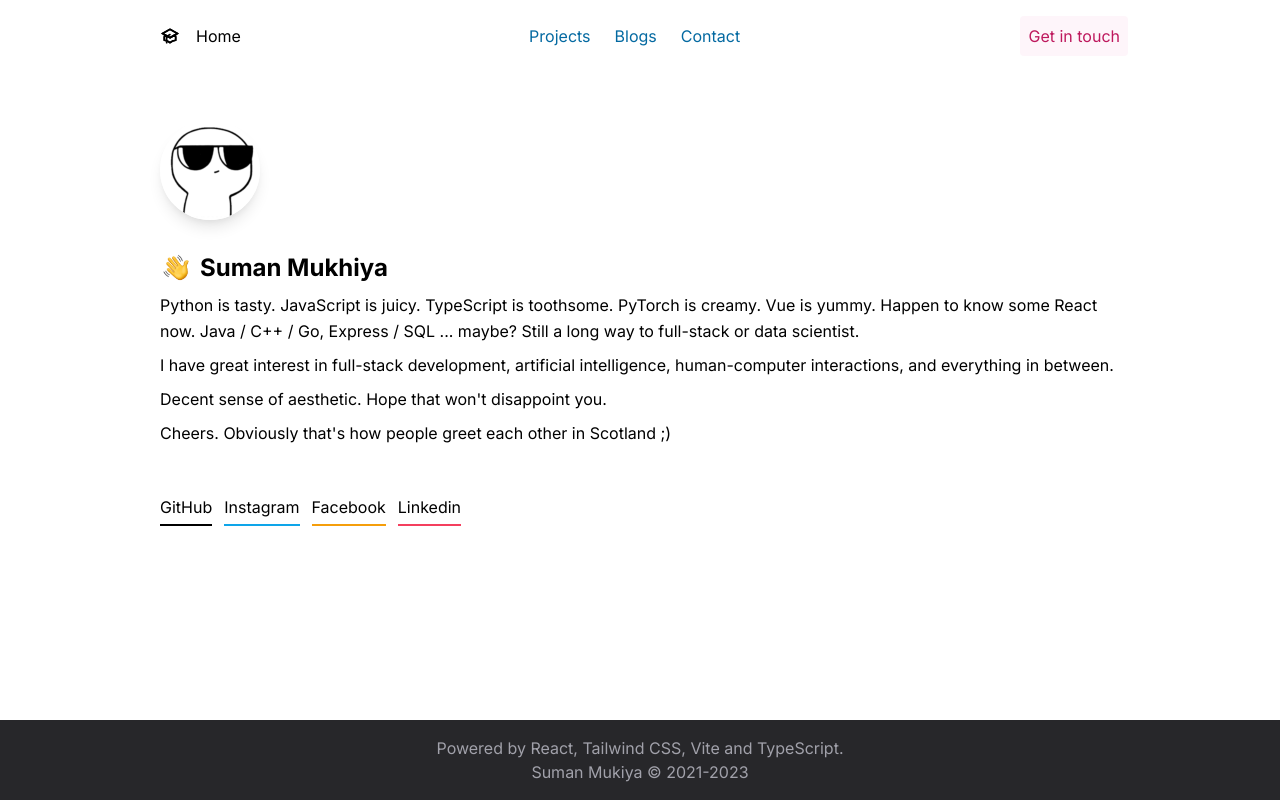
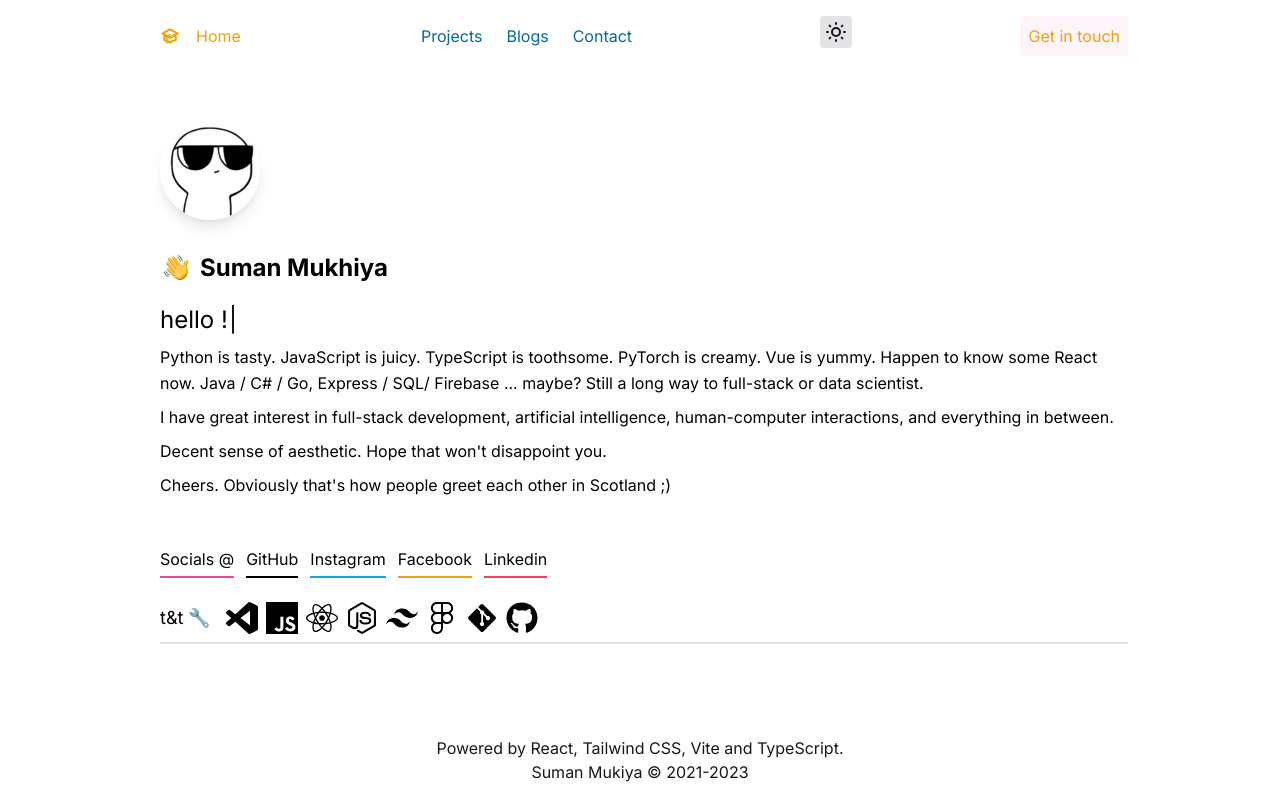
Before and after one commit to CyborgMKH/portfolio, a React (Vite) app: page / in a window 1280 px wide. Built offline with nearby package versions, Linux system fonts and the light colour scheme.

Commit message:
added next-themes

```diff
--- a/package.json
+++ b/package.json
@@ -10,11 +10,15 @@
     "@heroicons/react": "^1.0.1",
     "@icons-pack/react-simple-icons": "^4.0.0",
     "axios": "^0.21.1",
+    "classnames": "^2.3.2",
+    "next-themes": "^0.2.1",
     "react": "^17.0.1",
     "react-dom": "^17.0.1",
     "react-hot-toast": "^2.4.1",
+    "react-icons": "^4.10.1",
     "react-router-dom": "^5.2.0",
-    "react-transition-group": "^4.4.1"
+    "react-transition-group": "^4.4.1",
+    "typewriter-effect": "^2.20.1"
   },
   "devDependencies": {
     "@tailwindcss/postcss7-compat": "^2.2.2",
--- a/src/App.tsx
+++ b/src/App.tsx
@@ -1,76 +1,120 @@
-import { AcademicCapIcon, ExternalLinkIcon, MenuIcon } from '@heroicons/react/outline'
-import React, { useEffect, useRef, useState } from 'react'
-import { BrowserRouter as Router, Link, Route, Switch } from 'react-router-dom'
-import { CSSTransition } from 'react-transition-group'
-import GPG from './views/GPG'
-import Home from './views/Home'
-import NotFound from './views/NotFound'
-import Projects from './views/Projects'
-import Social from './views/Social'
+import React, { useEffect, useRef, useState } from "react";
+import { BrowserRouter as Router, Link, Route, Switch } from "react-router-dom";
+import { CSSTransition } from "react-transition-group";
+import GPG from "./views/GPG";
+import Home from "./views/Home";
+import NotFound from "./views/NotFound";
+import Projects from "./views/Projects";
+import Social from "./views/Social";
+import ThemeSwitch from "./views/ThemeSwitch";
+import {
+  AcademicCapIcon,
+  ExternalLinkIcon,
+  MenuIcon,
+} from "@heroicons/react/outline";
 
 const App = () => {
-  const currentYear: number = new Date().getFullYear()
-  const [showMenu, setShowMenu] = useState(false)
+  const currentYear: number = new Date().getFullYear();
+  const [showMenu, setShowMenu] = useState(false);
+  const [theme, setTheme] = useState(localStorage.getItem("theme") || "");
 
   // TO-DO: this should be refactored
-  const menuRef = useRef<any>(null)
-  const buttonRef = useRef<any>(null)
+  const menuRef = useRef<any>(null);
+  const buttonRef = useRef<any>(null);
 
   const closeMenu = () => {
-    setShowMenu(false)
-  }
+    setShowMenu(false);
+  };
   const handleToggleMenu = (e: MouseEvent) => {
     if (buttonRef.current && buttonRef.current.contains(e.target)) {
-      return
+      return;
     }
     if (menuRef.current && !menuRef.current.contains(e.target)) {
-      closeMenu()
+      closeMenu();
     }
-  }
+  };
 
   useEffect(() => {
-    document.addEventListener('click', handleToggleMenu)
+    document.addEventListener("click", handleToggleMenu);
     return () => {
-      document.removeEventListener('click', handleToggleMenu)
+      document.removeEventListener("click", handleToggleMenu);
+    };
+  }, []);
+
+  const toggleTheme = () => {
+    const newTheme = theme === "light" ? "dark" : "light";
+    setTheme(newTheme);
+    localStorage.setItem("theme", newTheme);
+  };
+
+  useEffect(() => {
+    const storedTheme = localStorage.getItem("theme");
+    if (storedTheme) {
+      setTheme(storedTheme);
+    } else if (window.matchMedia("(prefers-color-scheme: dark)").matches) {
+      setTheme("dark");
+    } else {
+      setTheme("light");
     }
-  }, [])
+  }, []);
 
   return (
     <Router>
-      <div className="min-h-screen flex flex-col dark:bg-gray-900 dark:text-white">
+      <div
+        className={`min-h-screen flex flex-col ${
+          theme === "dark" ? "dark:bg-gray-900 dark:text-white" : ""
+        }`}
+      >
         <div className="container mx-auto px-6 flex-grow max-w-5xl">
           <nav className="mt-4 flex flex-row justify-between">
             <Link
-              className="flex lg:p-2 py-2 rounded items-center lg:hover:bg-gray-100 lg:dark:hover:bg-gray-800"
+              className={`flex lg:p-2 py-2 rounded items-center lg:hover:bg-gray-100 hover:bg-blue-50 lg:dark:hover:bg-gray-800 ${
+                theme === "dark" ? "dark:text-yellow-400" : "text-yellow-500"
+              }`}
               to="/"
             >
               <AcademicCapIcon className="mr-4 w-5 h-5" />
-              <span>Home</span>
+              <span
+                className={
+                  theme === "dark" ? "dark:text-white" : "text-yellow-500"
+                }
+              >
+                Home
+              </span>
             </Link>
 
             {/* Navigation on desktop devices */}
             <div className="hidden md:flex">
               <Link
-                className="text-blue-700 dark:text-yellow-400 p-2 mr-2 rounded hover:bg-blue-50 dark:hover:bg-gray-800"
+                className={`text-blue-700 ${
+                  theme === "dark" ? "dark:text-yellow-400" : ""
+                } p-2 mr-2 rounded hover:bg-blue-50 dark:hover:bg-gray-800`}
                 to="/projects"
               >
                 Projects
               </Link>
               <Link
-                className="text-blue-700 dark:text-yellow-400 p-2 mr-2 rounded hover:bg-blue-50 dark:hover:bg-gray-800"
+                className={`text-blue-700 ${
+                  theme === "dark" ? "dark:text-yellow-400" : ""
+                } p-2 mr-2 rounded hover:bg-blue-50 dark:hover:bg-gray-800`}
                 to="/social"
               >
                 Blogs
               </Link>
               <Link
-                className="text-blue-700 dark:text-yellow-400 p-2 rounded hover:bg-blue-50 dark:hover:bg-gray-800"
+                className={`text-blue-700 ${
+                  theme === "dark" ? "dark:text-yellow-400" : ""
+                } p-2 rounded hover:bg-blue-50 dark:hover:bg-gray-800`}
                 to="/gpg"
               >
                 Contact
               </Link>
             </div>
+            <ThemeSwitch theme={theme} toggleTheme={toggleTheme} />
             <a
-              className="bg-pink-100 text-pink-700 p-2 rounded bg-opacity-40 hover:bg-opacity-80 dark:bg-opacity-10 dark:hover:bg-opacity-20 hidden md:block"
+              className={`bg-pink-100 p-2 rounded bg-opacity-40 hover:bg-opacity-80 dark:bg-opacity-10 dark:hover:bg-opacity-20 hidden md:block ${
+                theme === "dark" ? "dark:text-white" : "text-yellow-500"
+              } hover:text-yellow-600`}
               href="mailto:suman.mukhiya@hotmail.com"
             >
               Get in touch
@@ -81,12 +125,18 @@ const App = () => {
               className="md:hidden p-2"
               ref={buttonRef}
               onClick={() => {
-                setShowMenu(true)
+                setShowMenu(true);
               }}
             >
               <MenuIcon className="w-5 h-5" />
             </button>
-            <CSSTransition in={showMenu} timeout={300} classNames="menu" unmountOnExit nodeRef={menuRef}>
+            <CSSTransition
+              in={showMenu}
+              timeout={300}
+              classNames="menu"
+              unmountOnExit
+              nodeRef={menuRef}
+            >
               <div className="absolute top-0 right-0" ref={menuRef}>
                 <div className="flex flex-col space-y-4 m-3 p-4 rounded bg-white dark:bg-gray-800 shadow-xl">
                   <Link to="/projects" onClick={closeMenu}>
@@ -98,7 +148,11 @@ const App = () => {
                   <Link to="/gpg" onClick={closeMenu}>
                     Contact
                   </Link>
-                  <a className="flex items-center" href="mailto:suman.mukhiya@hotmail.com" onClick={closeMenu}>
+                  <a
+                    className="flex items-center"
+                    href="mailto:suman.mukhiya@hotmail.com"
+                    onClick={closeMenu}
+                  >
                     <span className="mr-2">Get in touch</span>
                     <ExternalLinkIcon className="w-5 h-5" />
                   </a>
@@ -128,23 +182,32 @@ const App = () => {
           </div>
         </div>
 
-        <footer className="w-full text-center bg-gray-800 text-gray-400 p-4">
+        <footer
+          className={`w-full text-center ${
+            theme === "dark"
+              ? "bg-gray-800 text-white"
+              : "bg-white-200 text-gray-900"
+          } p-4`}
+        >
           <div className="container mx-auto">
             <div>
-              Powered by{' '}
-              <a className="hover:text-white" href="https://reactjs.org/">
+              Powered by{" "}
+              <a className="hover:text-black" href="https://reactjs.org/">
                 React
               </a>
-              ,{' '}
-              <a className="hover:text-white" href="https://tailwindcss.com/">
+              ,{" "}
+              <a className="hover:text-black" href="https://tailwindcss.com/">
                 Tailwind CSS
               </a>
-              ,{' '}
-              <a className="hover:text-white" href="https://vitejs.dev/">
+              ,{" "}
+              <a className="hover:text-black" href="https://vitejs.dev/">
                 Vite
-              </a>{' '}
-              and{' '}
-              <a className="hover:text-white" href="https://www.typescriptlang.org/">
+              </a>{" "}
+              and{" "}
+              <a
+                className="hover:text-black"
+                href="https://www.typescriptlang.org/"
+              >
                 TypeScript.
               </a>
             </div>
@@ -153,7 +216,7 @@ const App = () => {
         </footer>
       </div>
     </Router>
-  )
-}
+  );
+};
 
-export default App
+export default App;
--- a/src/views/GPG.tsx
+++ b/src/views/GPG.tsx
@@ -88,7 +88,7 @@ const GPG: React.FC = () => {
           value={formData.message}
         ></textarea>
         <button
-          className={`block mt-4 text-white font-bold text-sm px-4 py-2 rounded-md ${
+          className={`block mt-4 bg-gray-500 text-white font-bold text-sm px-4 py-2 rounded-md ${
             isDisabled
               ? "bg-gradient-to-r from-gray-500 via-black to-gray-500 cursor-not-allowed"
               : "bg-blue hover:bg-green-500 hover:text-white"
--- a/src/views/Home.tsx
+++ b/src/views/Home.tsx
@@ -1,65 +1,65 @@
-import React from 'react'
-import avatar from '../assets/avatar.png'
-import wave from '../assets/wave.png'
+import React from "react";
+import avatar from "../assets/avatar.png";
+import wave from "../assets/wave.png";
+import Typewriter from "typewriter-effect";
+import { FaReact, FaFigma, FaNodeJs, FaGithub, FaGitAlt } from "react-icons/fa";
+import {
+  SiTailwindcss,
+  SiVisualstudiocode,
+  SiJavascript,
+} from "react-icons/si";
 
 const Home = () => {
   return (
     <div className="lg:pl-2 flex flex-col">
       <div>
-        <img className="w-18 h-18 shadow-lg rounded-full" src={avatar} alt="avatar" />
+        <img
+          className="w-18 h-18 shadow-lg rounded-full"
+          src={avatar}
+          alt="avatar"
+        />
         <div className="mt-8 text-2xl font-bold flex">
           <img className="w-8 h-8 mr-2 wave" src={wave} alt="wave" />
           <div>Suman Mukhiya</div>
         </div>
       </div>
 
-      {/* <div className="leading-relaxed mt-12">
-        Postgrad at the{' '}
-        <a
-          className="text-blue-700 hover:text-blue-500 dark:text-blue-500 dark:hover:text-blue-300"
-          href="https://www.gla.ac.uk/"
-          target="_blank"
-          rel="noopener noreferrer"
-        >
-          University of Glasgow
-        </a>
-        . Alumni of the{' '}
-        <a
-          className="text-green-700 hover:text-green-500 dark:text-green-500 dark:hover:text-green-400"
-          href="http://www.bit.edu.cn"
-          target="_blank"
-          rel="noopener noreferrer"
-        >
-          Beijing Institute of Technology
-        </a>
-        . Senior author at{' '}
-        <a
-          className="text-red-700 hover:text-red-500 dark:text-gred-500 dark:hover:text-red-400"
-          href="https://sspai.com"
-          target="_blank"
-          rel="noopener noreferrer"
-        >
-          SSPAI
-        </a>
-        . <span className="font-bold">A dude</span>.
-      </div> */}
+      <div className="text-2xl select-none font-gothaml pt-5">
+        <Typewriter
+          options={{
+            strings: ["नमस्ते", "hello !", "olá !"],
+            autoStart: true,
+            loop: true,
+          }}
+        />
+      </div>
 
       <div className="leading-relaxed mt-2">
-        Python is tasty. JavaScript is juicy. TypeScript is toothsome. PyTorch is creamy. Vue is yummy. Happen to know
-        some React now. Java / C++ / Go, Express / SQL ... maybe? Still a long way to full-stack or data scientist.
+        Python is tasty. JavaScript is juicy. TypeScript is toothsome. PyTorch
+        is creamy. Vue is yummy. Happen to know some React now. Java / C# / Go,
+        Express / SQL/ Firebase ... maybe? Still a long way to full-stack or data
+        scientist.
       </div>
       <div className="leading-relaxed mt-2">
-      I have great interest in full-stack development, artificial intelligence, human-computer interactions, and everything in between.
+        I have great interest in full-stack development, artificial
+        intelligence, human-computer interactions, and everything in between.
       </div>
-      <div className="leading-relaxed mt-2">Decent sense of aesthetic. Hope that won't disappoint you.</div>
-      <div className="leading-relaxed mt-2">Cheers. Obviously that's how people greet each other in Scotland ;)</div>
+      <div className="leading-relaxed mt-2">
+        Decent sense of aesthetic. Hope that won't disappoint you.
+      </div>
+      <div className="leading-relaxed mt-2">
+        Cheers. Obviously that's how people greet each other in Scotland ;)
+      </div>
 
       <div className="leading-relaxed mt-12 flex space-x-3">
+        <p className= "pb-1 border-b-2 border-pink-500 select-none">
+          Socials &#x40;
+        </p>
         <a
           href="https://github.com/CyborgMKH"
           target="_blank"
           rel="noopener noreferrer"
-          className="pb-1 border-b-2 border-black hover:text-gray-600 dark:border-white dark:hover:text-gray-400"
+          className="pb-1 border-b-2 border-black hover:text-gray-600 dark:border-purple dark:hover:text-gray-400"
         >
           GitHub
         </a>
@@ -88,8 +88,21 @@ const Home = () => {
           Linkedin
         </a>
       </div>
+      <p className="text-lg mt-6 pb-2 border-b-2 select-none flex items-center">
+        t&amp;t &#x1F527;
+        <span className="ml-4 space-x-2">
+          <SiVisualstudiocode className="h-8 w-8 inline-block" />
+          <SiJavascript className="h-8 w-8 inline-block" />
+          <FaReact className="h-8 w-8 inline-block" />
+          <FaNodeJs className="h-8 w-8 inline-block" />
+          <SiTailwindcss className="h-8 w-8 inline-block" />
+          <FaFigma className="h-8 w-8 inline-block" />
+          <FaGitAlt className="h-8 w-8 inline-block" />
+          <FaGithub className="h-8 w-8 inline-block" />
+        </span>
+      </p>
     </div>
-  )
-}
+  );
+};
 
-export default Home
+export default Home;
--- /dev/null
+++ b/src/views/ThemeSwitch.tsx
@@ -0,0 +1,53 @@
+import React, { useEffect, useState } from 'react';
+import { useTheme } from 'next-themes';
+import { MoonIcon, SunIcon } from '@heroicons/react/outline';
+
+interface ThemeSwitchProps {
+  theme: string;
+  toggleTheme: () => void;
+}
+
+const ThemeSwitch: React.FC<ThemeSwitchProps> = ({ theme, toggleTheme }) => {
+  const [mounted, setMounted] = useState(false);
+  const { resolvedTheme, setTheme } = useTheme();
+
+  useEffect(() => {
+    setMounted(true);
+    if (localStorage.theme) {
+      setTheme(localStorage.theme);
+    } else if (window.matchMedia('(prefers-color-scheme: dark)').matches) {
+      setTheme('dark');
+    } else {
+      setTheme('light');
+    }
+  }, []);
+
+  useEffect(() => {
+    if (mounted) {
+      localStorage.setItem('theme', theme);
+    }
+  }, [theme, mounted]);
+
+  return (
+    <button
+      aria-label="Toggle Dark Mode"
+      className="ml-1 mr-1 h-8 w-8 rounded p-1 sm:ml-4 bg-gray-200 dark:bg-gray-800"
+      onClick={toggleTheme}
+    >
+      <svg
+        xmlns="http://www.w3.org/2000/svg"
+        viewBox="0 0 20 20"
+        fill="currentColor"
+        className="text-gray-900 dark:text-gray-100"
+      >
+        {mounted && (theme === 'dark' || resolvedTheme === 'dark') ? (
+          <MoonIcon className="w-5 h-5" />
+        ) : (
+          <SunIcon className="w-5 h-5" />
+        )}
+      </svg>
+    </button>
+  );
+};
+
+export default ThemeSwitch;
```
Also changed, not shown: 1 other file (tests, documents, lock files or other folders).
